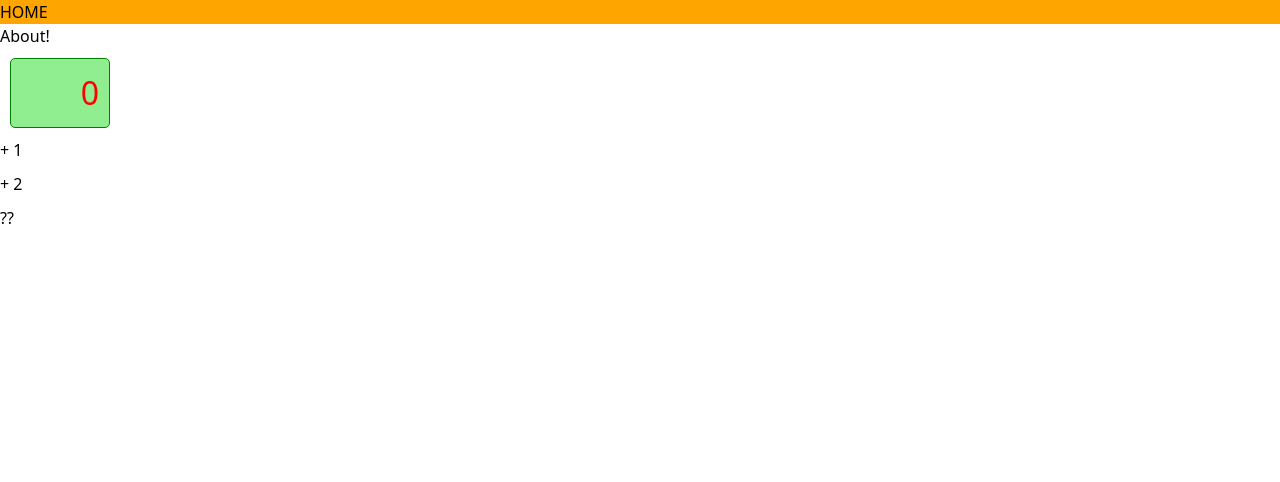
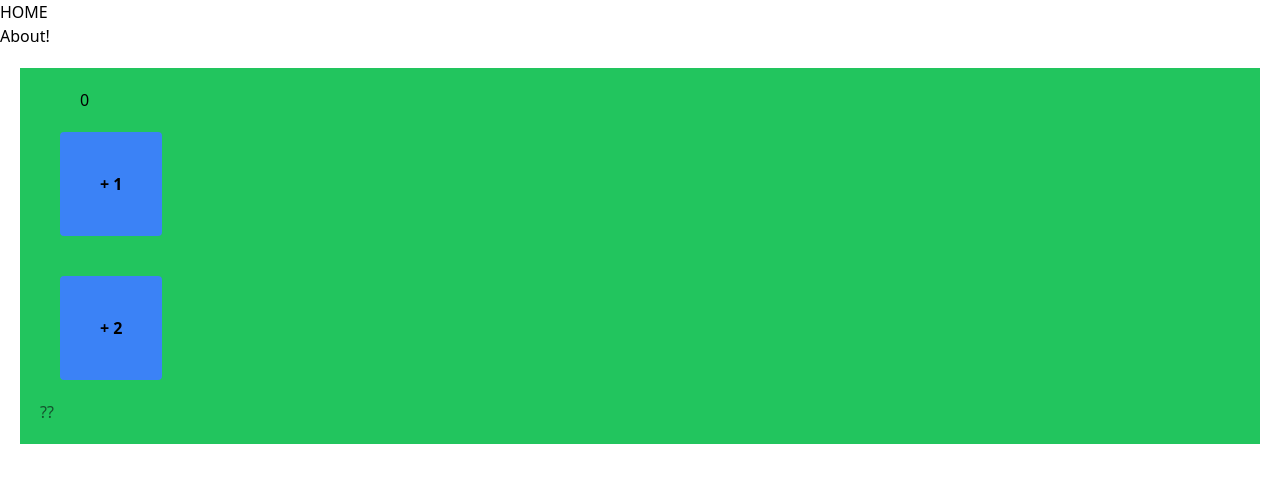
Before and after one commit to kotobukid/tauri_nuxt_sample, a Nuxt app: page / in a window 1280 px wide. Shown: the top 482 px of the page. Built offline with nearby package versions, Linux system fonts and the light colour scheme.

Commit message:
tailwind.cssを少し使ってみる

```diff
--- a/app.vue
+++ b/app.vue
@@ -3,10 +3,5 @@
 </template>
 
 <style lang="less">
-span {
-  color: red;
-}
-span.orange {
-  color: orange;
-}
+
 </style>
--- a/components/Counter.vue
+++ b/components/Counter.vue
@@ -11,34 +11,16 @@ const {
 </script>
 
 <template>
-  <span class="count">{{ count }}</span>
-  <br/>
-  <button @click="increment"> + 1</button>
-  <br/>
-  <button @click="incrBy(2)"> + 2</button>
-  <br/>
-  <button @click="log_appConfig">??</button>
+  <div class="m-5 p-5 bg-green-500 text-green-900">
+    <span class="count text-black rounded py-5 px-10">{{ count }}</span>
+    <br/>
+    <button class="bg-blue-500 hover:bg-blue-900 text-black font-bold py-10 px-10 rounded m-5" @click="increment"> + 1</button>
+    <br/>
+    <button class="bg-blue-500 hover:bg-blue-900 text-black font-bold py-10 px-10 rounded m-5" @click="incrBy(2)"> + 2</button>
+    <br/>
+    <button @click="log_appConfig">??</button>
+  </div>
 </template>
 
 <style scoped lang="less">
-span.count {
-  width: 100px;
-  text-align: right;
-  font-size: 2rem;
-  background-color: lightgreen;
-  padding: 10px;
-  display: inline-block;
-  margin: 10px;
-  border: 1px solid green;
-  border-radius: 5px;
-}
-
-button {
-  margin-bottom: 10px;
-
-  &:last-child {
-    margin-bottom: 0;
-  }
-}
-
 </style>
--- a/pages/index.vue
+++ b/pages/index.vue
@@ -21,7 +21,4 @@ useHead(headTitle);
 </script>
 
 <style scoped lang="less">
-div {
-  background-color: orange;
-}
 </style>
```
